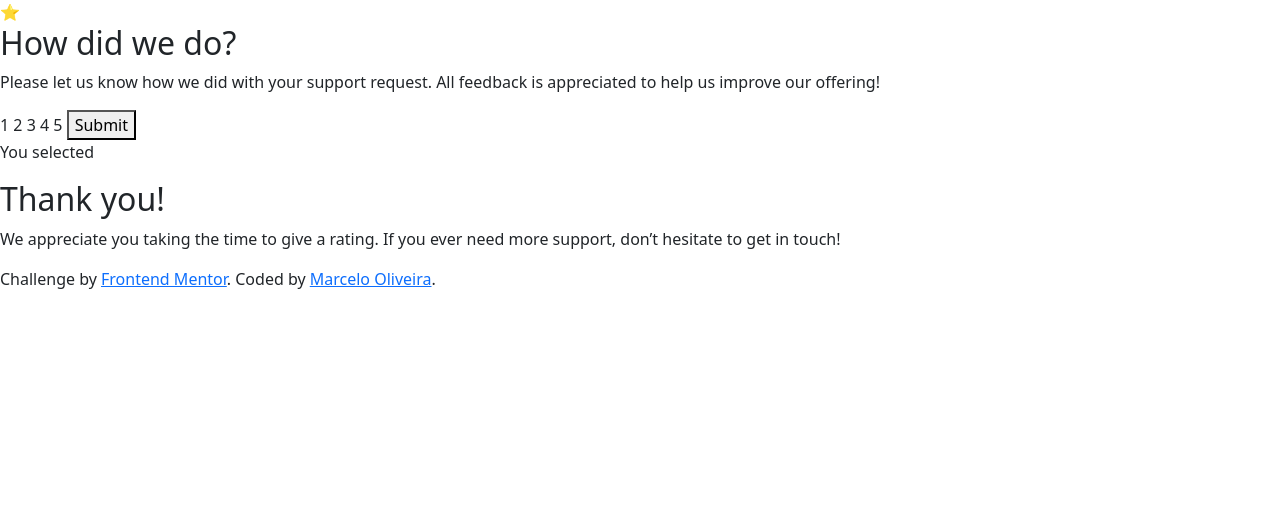
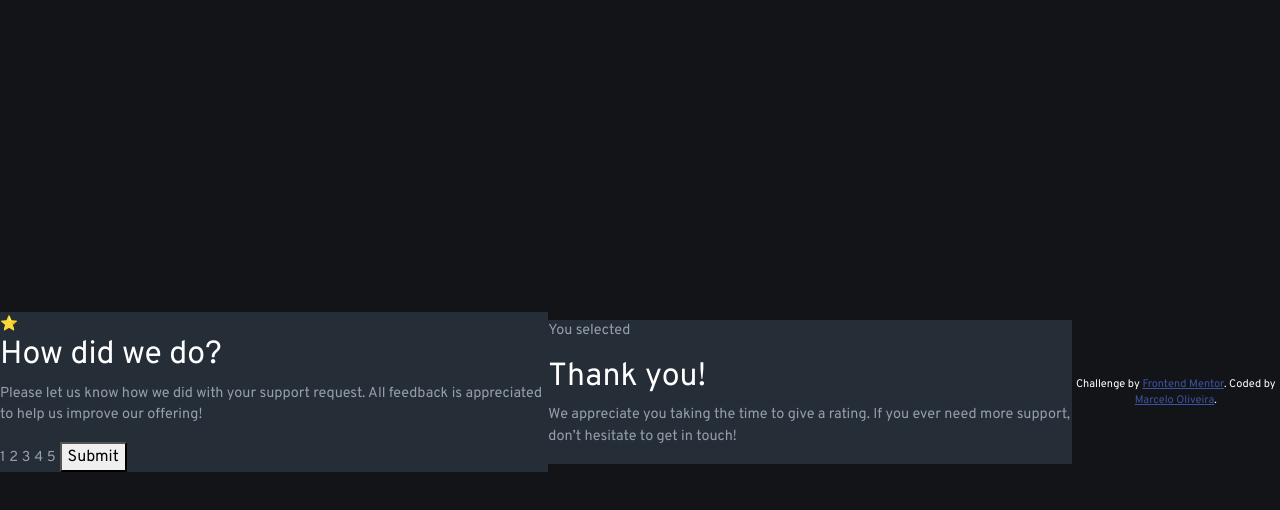
Before and after one commit to heiderick13/interactive-rating-component, a plain HTML site: page index.html in a window 1280 px wide. Drawn offline with nearby package versions, Linux system fonts and the light colour scheme.

Commit message:
initial style

```diff
--- a/src/styles.css
+++ b/src/styles.css
@@ -6,3 +6,42 @@
   --dark-blue: hsl(213, 19%, 18%);
   --very-dark-blue: hsl(216, 12%, 8%);
 }
+
+.invisible {
+  display: none;
+}
+
+.attribution {
+  font-size: 11px;
+  text-align: center;
+}
+.attribution a {
+  color: hsl(228, 45%, 44%);
+}
+
+body {
+  font-size: 1rem;
+  font-family: "Overpass", sans-serif;
+  font-weight: 400;
+  background: var(--very-dark-blue);
+  display: flex;
+  justify-content: center;
+  align-items: center;
+  height: 98vh;
+  color: var(--white);
+}
+
+.bg-medium-grey {
+  background-color: var(--medium-grey);
+}
+
+.cartao {
+  background: var(--dark-blue);
+}
+
+span,
+p {
+  color: var(--light-grey);
+  font-weight: 400;
+  font-size: 0.9rem;
+}
```
